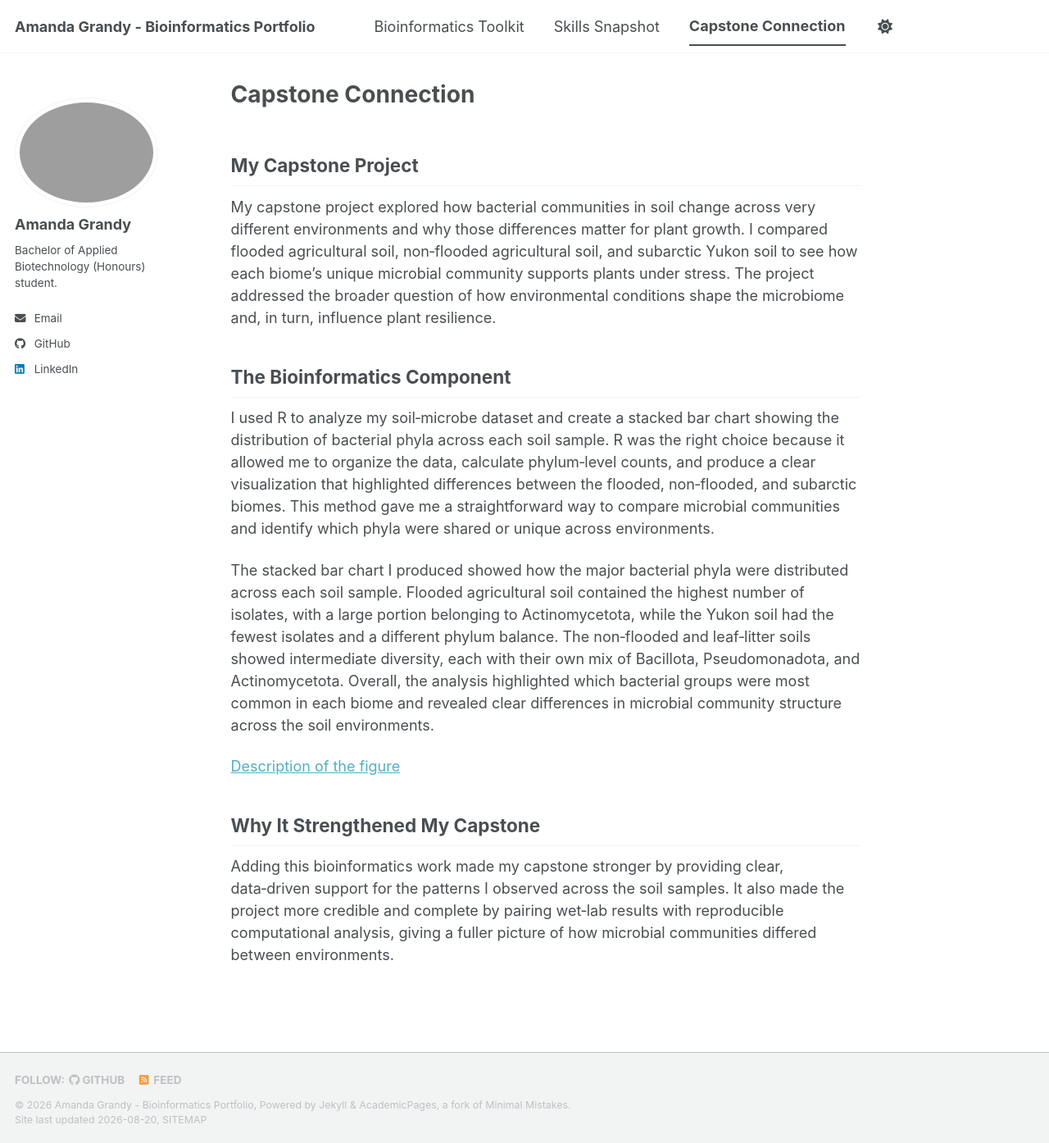
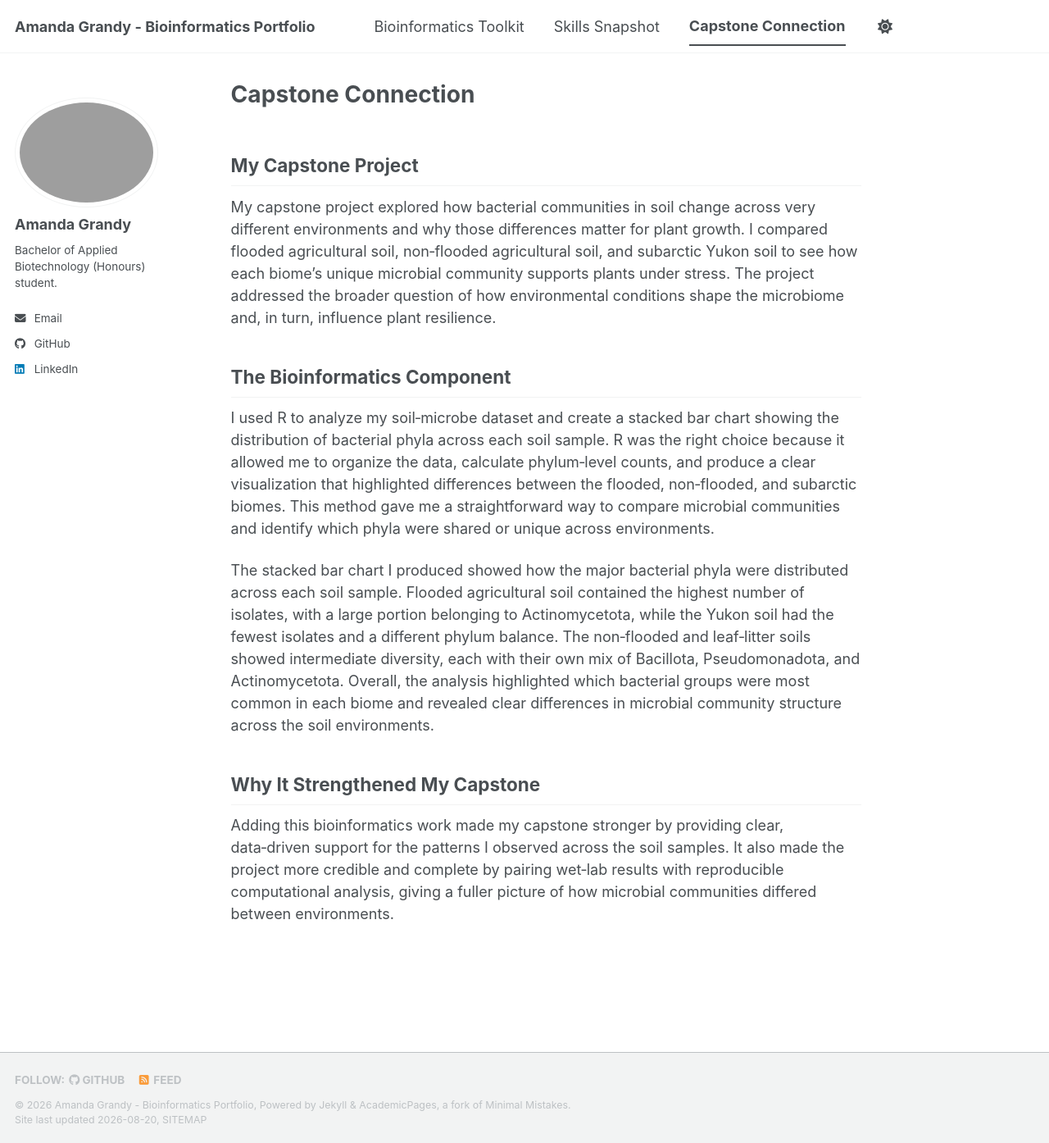
Before and after one commit to amandaegrandy-lamothe/biot74000-portfolio, a Jekyll site: the page built from _pages/capstone.md, in a window 1280 px wide and 1394 px high. Shown: the whole window at 82% size. Built offline with Jekyll 4.4.1, drawn with Linux system fonts in a browser that asks for light colours; a script bundle is joined from its source files by our own code; library files that are not in the unit come from our copies.

Commit message:
Update capstone.md

```diff
--- a/_pages/capstone.md
+++ b/_pages/capstone.md
@@ -15,7 +15,7 @@ I used R to analyze my soil‑microbe dataset and create a stacked bar chart sho
 
 The stacked bar chart I produced showed how the major bacterial phyla were distributed across each soil sample. Flooded agricultural soil contained the highest number of isolates, with a large portion belonging to Actinomycetota, while the Yukon soil had the fewest isolates and a different phylum balance. The non‑flooded and leaf‑litter soils showed intermediate diversity, each with their own mix of Bacillota, Pseudomonadota, and Actinomycetota. Overall, the analysis highlighted which bacterial groups were most common in each biome and revealed clear differences in microbial community structure across the soil environments.
 
-[Description of the figure](/biot74000-portfolio/images/Phylum_Diversity_Across Soil_Samples.png)
+
 ## Why It Strengthened My Capstone
 
 
```
